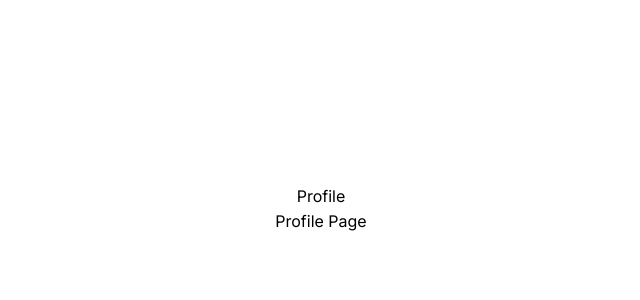
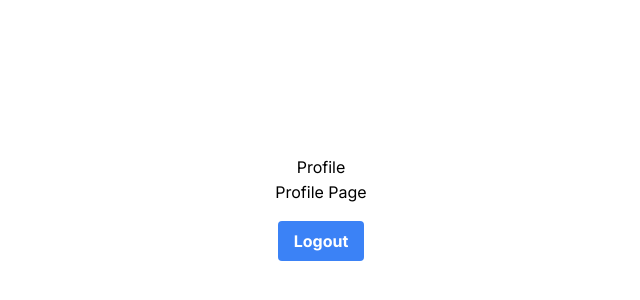
Before and after one commit to Amen-Musingarimi/next-auth, a Next.js app: page /profile in a window 1280 px wide. Shown: the part 192-492 px from the top of the page, without its empty margins (319-959 px from the left). Built offline with nearby package versions, Linux system fonts and the light colour scheme.

Commit message:
Add logout functionality

```diff
--- /dev/null
+++ b/src/app/api/users/logout/route.ts
@@ -0,0 +1,14 @@
+import { NextResponse } from 'next/server';
+
+export async function GET() {
+  try {
+    const response = NextResponse.json({
+      message: 'Logout successful',
+      success: true,
+    });
+    response.cookies.set('token', '', { httpOnly: true, expires: new Date(0) });
+    return response;
+  } catch (error) {
+    return NextResponse.json({ error: error.message }, { status: 500 });
+  }
+}
--- a/src/app/profile/page.tsx
+++ b/src/app/profile/page.tsx
@@ -1,11 +1,35 @@
+'use client';
 import React from 'react';
+import axios from 'axios';
+import Link from 'next/link';
+import { useRouter } from 'next/navigation';
+import toast from 'react-hot-toast';
 
 function Profile() {
+  const router = useRouter();
+  const logout = async () => {
+    try {
+      await axios.get('api/users/logout');
+      toast.success('Logout success');
+      router.push('/login');
+    } catch (error) {
+      console.log(error.message);
+
+      toast.error(error.message);
+    }
+  };
   return (
     <div className="flex flex-col items-center justify-center min-h-screen py-2">
       <h1>Profile</h1>
       <hr />
       <p>Profile Page</p>
+      <hr />
+      <button
+        onClick={logout}
+        className="bg-blue-500 hover:bg-blue-700 text-white font-bold py-2 px-4 rounded mt-4"
+      >
+        Logout
+      </button>
     </div>
   );
 }
```
